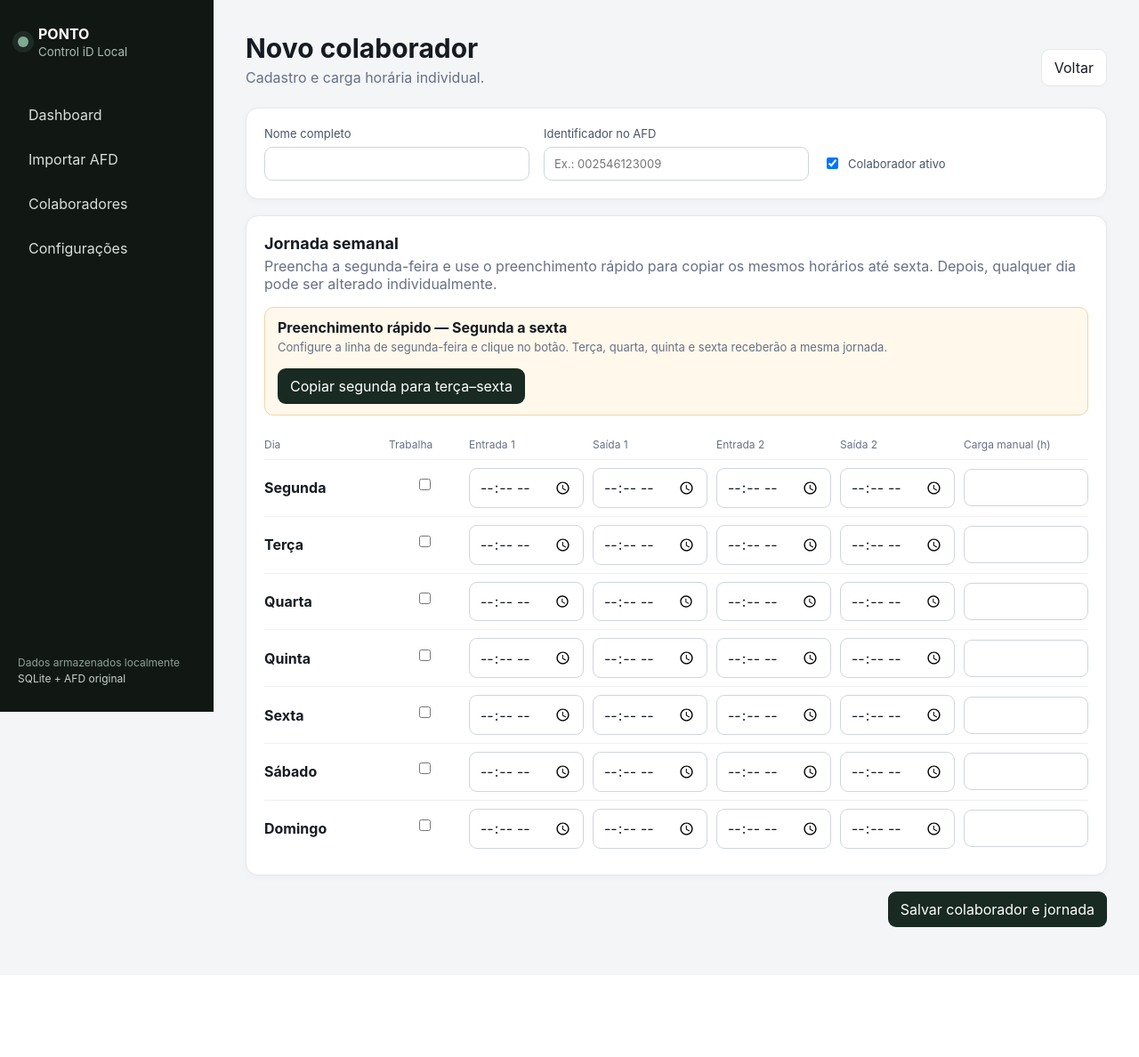
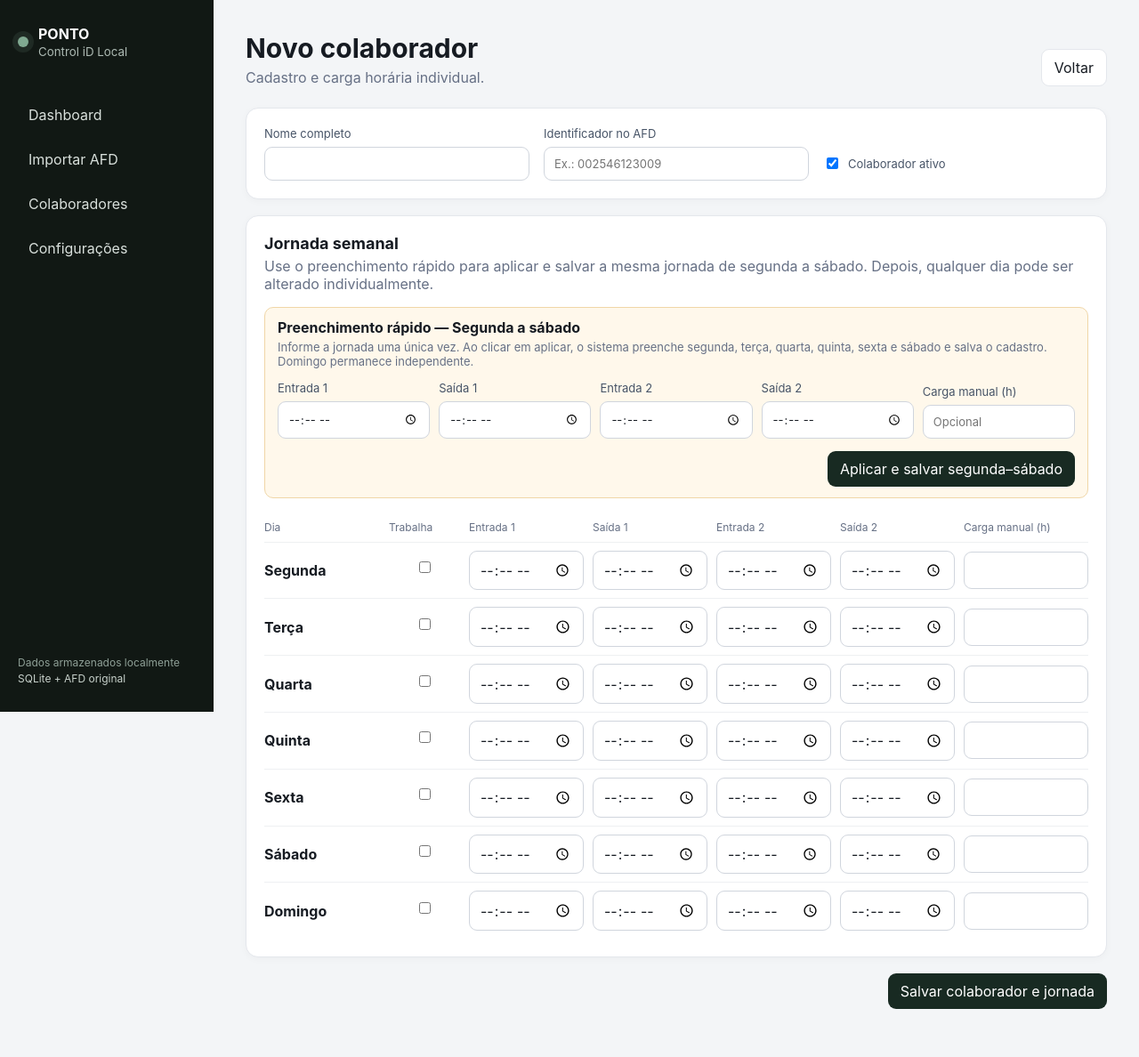
Before and after one commit to lucasgarciamoreira92-rgb/ponto-controlid, a FastAPI app: page /employees/new in a window 1280 px wide. Shown: the whole page at 89% size. Before the commit the page ends 1042 px from the top, so only its background shows below. Run offline with FastAPI, Linux system fonts and the light colour scheme.

Commit message:
Preenchimento rapido de jornada segunda a sabado

```diff
--- a/templates/employee_form.html
+++ b/templates/employee_form.html
@@ -3,7 +3,7 @@
 {% block content %}
 <div class="topbar"><div><h1>{% if employee %}{{ employee.name }}{% else %}Novo colaborador{% endif %}</h1><p>Cadastro e carga horária individual.</p></div><a class="button ghost" href="/employees">Voltar</a></div>
 {% if request.query_params.get('saved') %}<div class="notice success">Alterações salvas.</div>{% endif %}
-<form method="post" action="/employees/save">
+<form method="post" action="/employees/save" id="employee-form">
 <input type="hidden" name="employee_id" value="{{ employee.id if employee else '' }}">
 <div class="card form-grid">
   <label>Nome completo<input name="name" required value="{{ employee.name if employee else '' }}"></label>
@@ -14,16 +14,25 @@
   <div class="section-head">
     <div>
       <h2>Jornada semanal</h2>
-      <p>Preencha a segunda-feira e use o preenchimento rápido para copiar os mesmos horários até sexta. Depois, qualquer dia pode ser alterado individualmente.</p>
+      <p>Use o preenchimento rápido para aplicar e salvar a mesma jornada de segunda a sábado. Depois, qualquer dia pode ser alterado individualmente.</p>
     </div>
   </div>
 
-  <div class="notice" style="display:flex;align-items:center;justify-content:space-between;gap:16px;flex-wrap:wrap;">
-    <div>
-      <strong>Preenchimento rápido — Segunda a sexta</strong>
-      <div class="help" style="margin-top:4px;">Configure a linha de segunda-feira e clique no botão. Terça, quarta, quinta e sexta receberão a mesma jornada.</div>
+  <div class="notice" style="display:block;">
+    <div style="margin-bottom:14px;">
+      <strong>Preenchimento rápido — Segunda a sábado</strong>
+      <div class="help" style="margin-top:4px;">Informe a jornada uma única vez. Ao clicar em aplicar, o sistema preenche segunda, terça, quarta, quinta, sexta e sábado e salva o cadastro. Domingo permanece independente.</div>
     </div>
-    <button class="button primary" type="button" id="copy-monday-weekdays">Copiar segunda para terça–sexta</button>
+    <div style="display:grid;grid-template-columns:repeat(5,minmax(120px,1fr));gap:10px;align-items:end;">
+      <label>Entrada 1<input type="time" id="quick-start1"></label>
+      <label>Saída 1<input type="time" id="quick-end1"></label>
+      <label>Entrada 2<input type="time" id="quick-start2"></label>
+      <label>Saída 2<input type="time" id="quick-end2"></label>
+      <label>Carga manual (h)<input type="number" step="0.01" min="0" max="24" id="quick-hours" placeholder="Opcional"></label>
+    </div>
+    <div style="display:flex;justify-content:flex-end;margin-top:14px;">
+      <button class="button primary" type="button" id="apply-weekdays">Aplicar e salvar segunda–sábado</button>
+    </div>
   </div>
 
   <div class="schedule-scroll">
@@ -38,31 +47,42 @@
 
 <script>
 (function () {
-  const button = document.getElementById('copy-monday-weekdays');
-  if (!button) return;
+  const button = document.getElementById('apply-weekdays');
+  const form = document.getElementById('employee-form');
+  if (!button || !form) return;
 
   button.addEventListener('click', function () {
-    const fields = ['active', 'start1', 'end1', 'start2', 'end2', 'hours'];
+    const values = {
+      start1: document.getElementById('quick-start1').value,
+      end1: document.getElementById('quick-end1').value,
+      start2: document.getElementById('quick-start2').value,
+      end2: document.getElementById('quick-end2').value,
+      hours: document.getElementById('quick-hours').value
+    };
 
-    for (let day = 1; day <= 4; day++) {
-      fields.forEach(function (field) {
-        const source = document.querySelector('[name="d0_' + field + '"]');
+    const hasTimes = values.start1 && values.end1;
+    const hasManualHours = values.hours !== '';
+    if (!hasTimes && !hasManualHours) {
+      alert('Informe pelo menos Entrada 1 e Saída 1 ou uma carga manual.');
+      return;
+    }
+    if ((values.start2 && !values.end2) || (!values.start2 && values.end2)) {
+      alert('Preencha Entrada 2 e Saída 2 juntas.');
+      return;
+    }
+
+    for (let day = 0; day <= 5; day++) {
+      const active = document.querySelector('[name="d' + day + '_active"]');
+      if (active) active.checked = true;
+      ['start1', 'end1', 'start2', 'end2', 'hours'].forEach(function (field) {
         const target = document.querySelector('[name="d' + day + '_' + field + '"]');
-        if (!source || !target) return;
-
-        if (field === 'active') {
-          target.checked = source.checked;
-        } else {
-          target.value = source.value;
-        }
+        if (target) target.value = values[field];
       });
     }
 
-    const originalText = button.textContent;
-    button.textContent = 'Jornada copiada ✓';
-    setTimeout(function () {
-      button.textContent = originalText;
-    }, 1600);
+    button.disabled = true;
+    button.textContent = 'Salvando jornada…';
+    form.requestSubmit();
   });
 })();
 </script>
```
